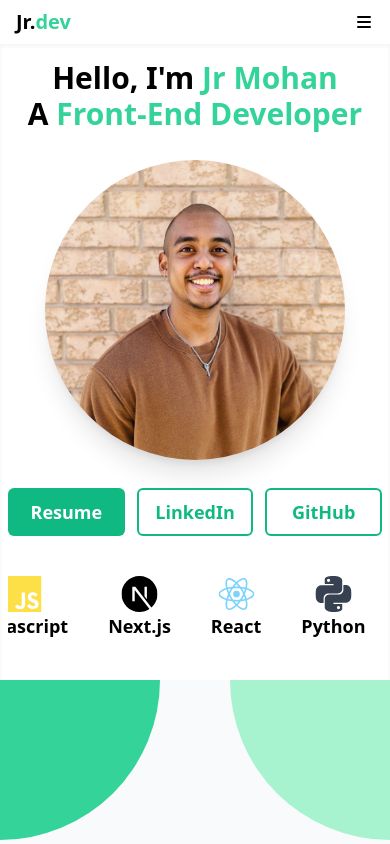
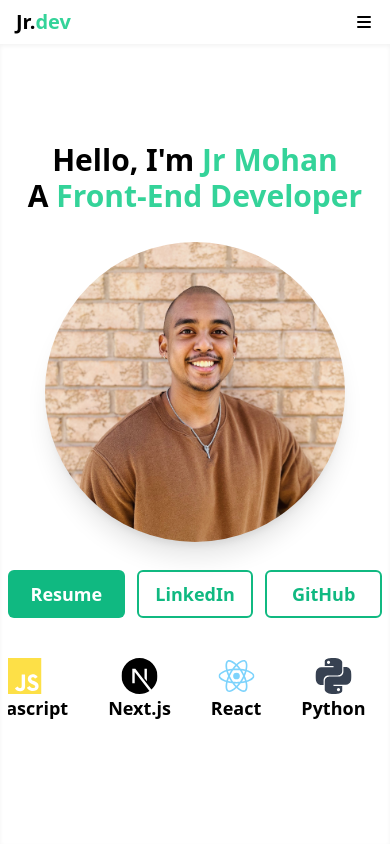
Before and after one commit to jmar753/ProfessionalWebsite, a Next.js app: page / in a window 390 px wide. Built offline with nearby package versions, Linux system fonts and the light colour scheme.

Commit message:
FINALLY CENTERED INTRO

```diff
--- a/pages/Introduction.js
+++ b/pages/Introduction.js
@@ -27,8 +27,8 @@ export default function Introduction() {
     ]
 
     return (
-        <div className="md:min-h-[calc(100vh-44px)] md:flex items-center justify-center bg-white z-40 relative shadow-inner">
-            <div className="px-2 md:px-0 md:pt-0 md:max-w-7xl mx-auto">
+        <div className="min-h-[calc(100vh-44px)] flex items-center justify-center bg-white z-40 relative shadow-inner">
+            <div className="px-2 md:px-0 md:pt-0 md:max-w-7xl mx-auto w-screen">
                 <div className="md:grid md:grid-cols-5 md:pb-4 relative md:h-[700px]">
 
                     {/* Text side */}
@@ -140,6 +140,14 @@ export default function Introduction() {
                         </ul>
                     </div>
 
+                    {/* <div className="grid sm:hidden grid-cols-5 gap-6 pt-8">
+                        {devIconsMobile.map((item, index) => (
+                            <div className={`text-center text-4xl`}>
+                                <item.icon className={`mx-auto ${item.properties}`}/>
+                            </div>
+                        ))}
+                    </div> */}
+
                 </div>
             </div>
         </div>
```
